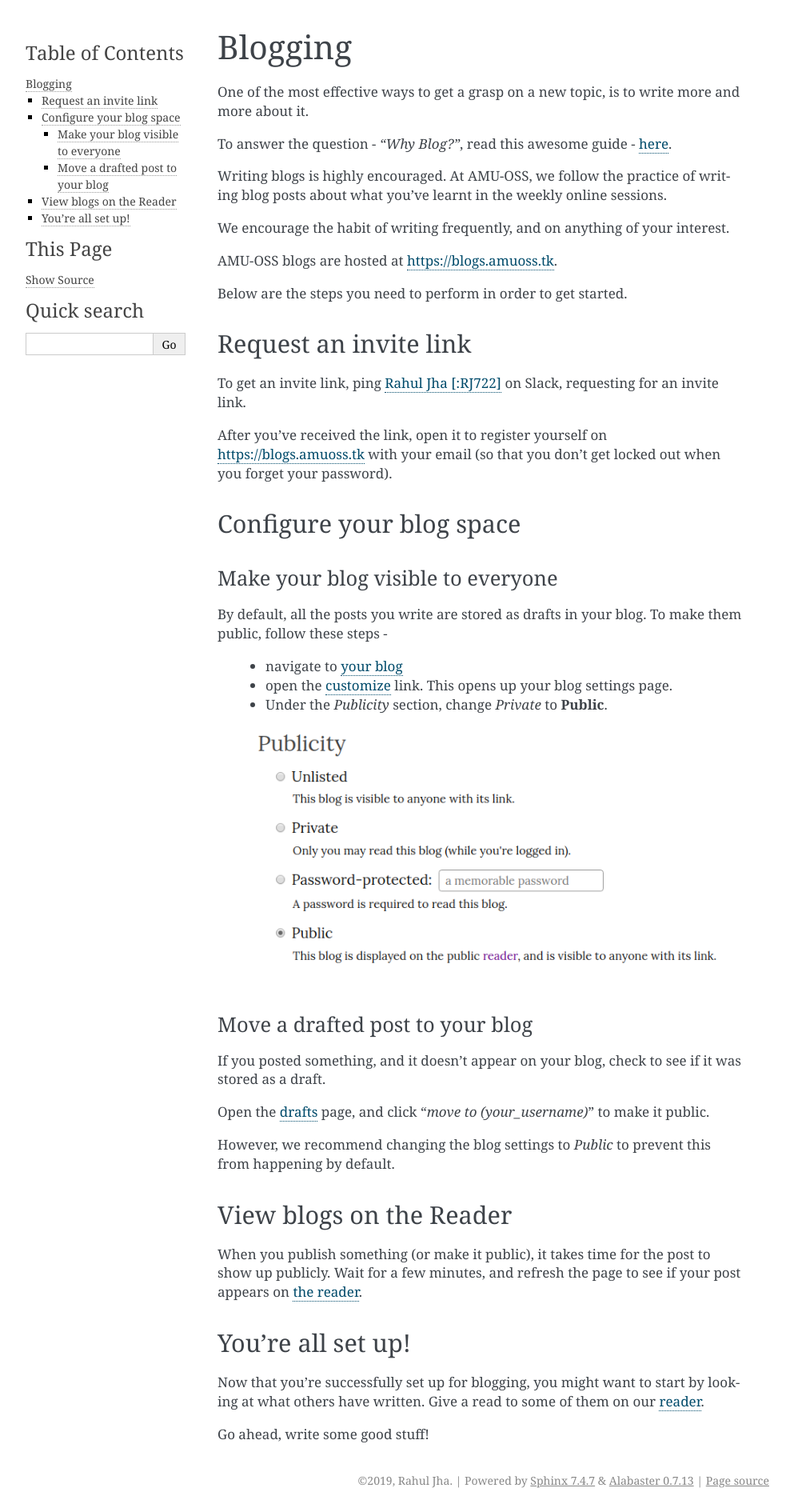
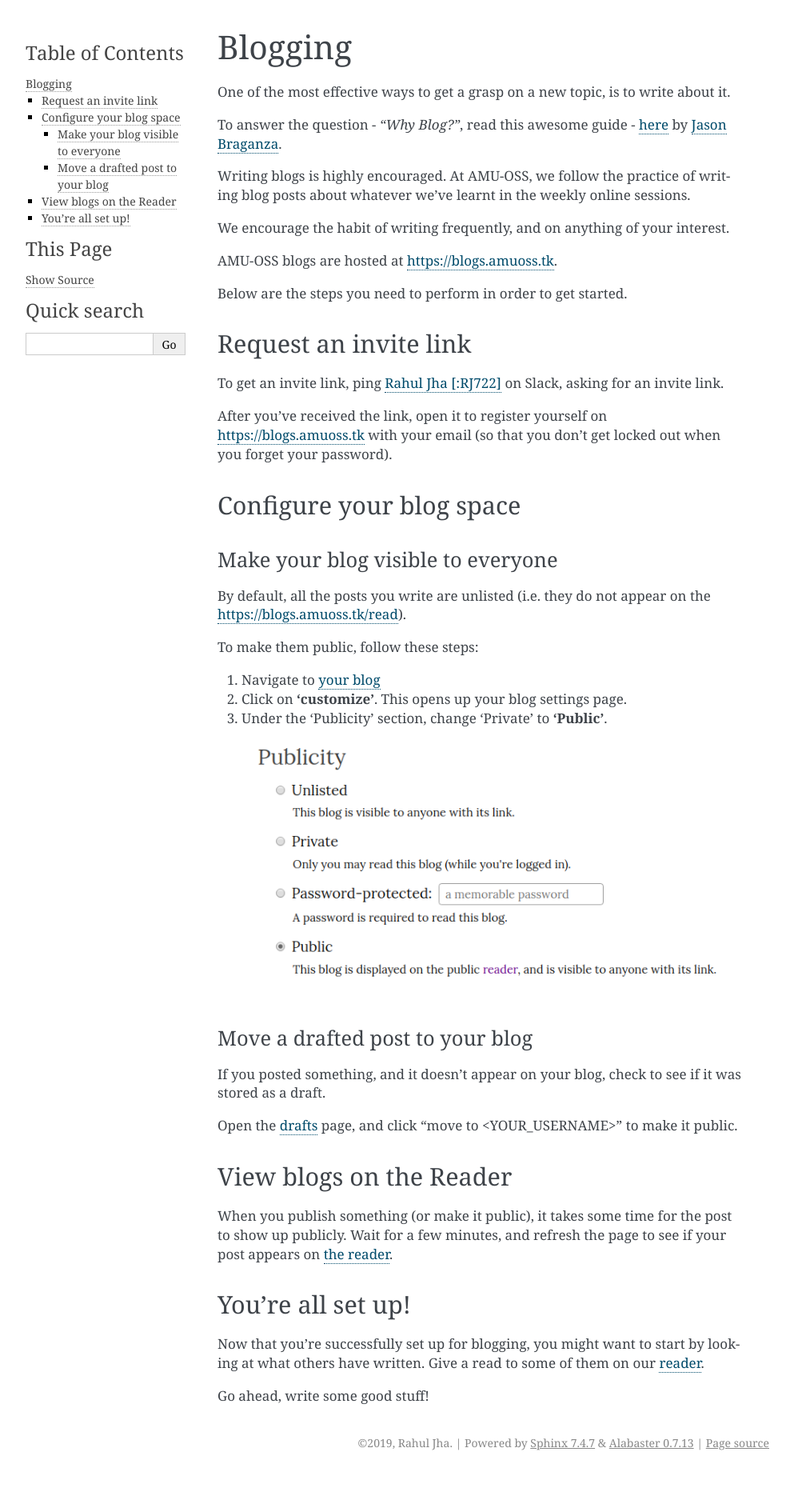
Before and after one commit to amu-oss/whattodo, a Sphinx documentation site: the page built from docs/source/blogging.rst, in a window 1280 px wide. Shown: the whole page at 80% size, without its empty margins (148-1141 px from the left). Built offline with Sphinx 7.4.7, drawn with Linux system fonts in a browser that asks for light colours; after the commit the page ends 1843 px from its top, so only the background shows below that.

Commit message:
blogging.rst: Minor edits

```diff
--- a/docs/source/blogging.rst
+++ b/docs/source/blogging.rst
@@ -1,14 +1,16 @@
 Blogging
 ========
 
-One of the most effective ways to get a grasp on a new topic, is to write more and more
+One of the most effective ways to get a grasp on a new topic, is to write
 about it.
 
 To answer the question - *"Why Blog?"*, read this awesome guide - `here
-<https://summertraining.readthedocs.io/en/latest/blogging.html>`_.
+<https://summertraining.readthedocs.io/en/latest/blogging.html>`_ by `Jason
+Braganza <https://janusworx.com/>`_.
 
-Writing blogs is highly encouraged. At AMU-OSS, we follow the practice of writing
-blog posts about what you've learnt in the weekly online sessions.
+Writing blogs is highly encouraged. At AMU-OSS, we follow the practice of
+writing blog posts about whatever we've learnt in the weekly online
+sessions.
 
 We encourage the habit of writing frequently, and on anything of your interest.
 
@@ -19,11 +21,12 @@ Below are the steps you need to perform in order to get started.
 Request an invite link
 ----------------------
 
-To get an invite link, ping `Rahul Jha [:RJ722] <https://rj722.github.io>`_ on Slack,
-requesting for an invite link.
+To get an invite link, ping `Rahul Jha [:RJ722] <https://rj722.github.io>`_ on
+Slack, asking for an invite link.
 
-After you've received the link, open it to register yourself on https://blogs.amuoss.tk
-with your email (so that you don't get locked out when you forget your password).
+After you've received the link, open it to register yourself on
+https://blogs.amuoss.tk with your email (so that you don't get locked out when
+you forget your password).
 
 Configure your blog space
 -------------------------
@@ -31,11 +34,14 @@ Configure your blog space
 Make your blog visible to everyone
 ^^^^^^^^^^^^^^^^^^^^^^^^^^^^^^^^^^
 
-By default, all the posts you write are stored as drafts in your blog.
-To make them public, follow these steps -
- - navigate to `your blog <https://blogs.amuoss.tk/me/c/>`_
- - open the `customize <https://blogs.amuoss.tk/me/c/roshan>`_ link. This opens up your blog settings page.
- - Under the *Publicity* section, change *Private* to **Public**.
+By default, all the posts you write are unlisted (i.e. they do not appear on
+the https://blogs.amuoss.tk/read).
+
+To make them public, follow these steps:
+
+#. Navigate to `your blog <https://blogs.amuoss.tk/me/c/>`_
+#. Click on **'customize'**. This opens up your blog settings page.
+#. Under the 'Publicity' section, change 'Private' to **'Public'**.
 
 .. image:: img/blog-public.png
 
@@ -46,17 +52,14 @@ If you posted something, and it doesn't appear on your blog, check to see if
 it was stored as a draft.
 
 Open the `drafts <https://blogs.amuoss.tk/me/posts/>`_
-page, and click "*move to (your_username)*" to make it public.
-
-However, we recommend changing the blog settings to *Public* to prevent this from
-happening by default.
+page, and click "move to <YOUR_USERNAME>" to make it public.
 
 View blogs on the Reader
 ------------------------
 
-When you publish something (or make it public), it takes time for the post to show
-up publicly. Wait for a few minutes, and refresh the page to see if your post appears
-on `the reader <https://blogs.amuoss.tk/read>`_.
+When you publish something (or make it public), it takes some time for the post
+to show up publicly. Wait for a few minutes, and refresh the page to see if
+your post appears on `the reader <https://blogs.amuoss.tk/read>`_.
 
 You're all set up!
 ------------------
```
Also changed, not shown: docs/source/best_practices.rst (+5 -5 lines).
